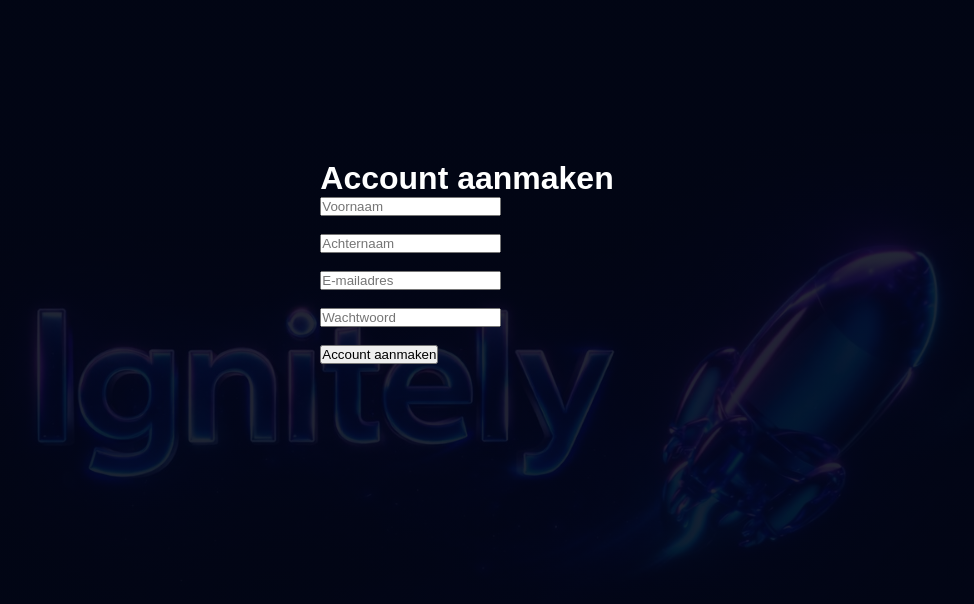
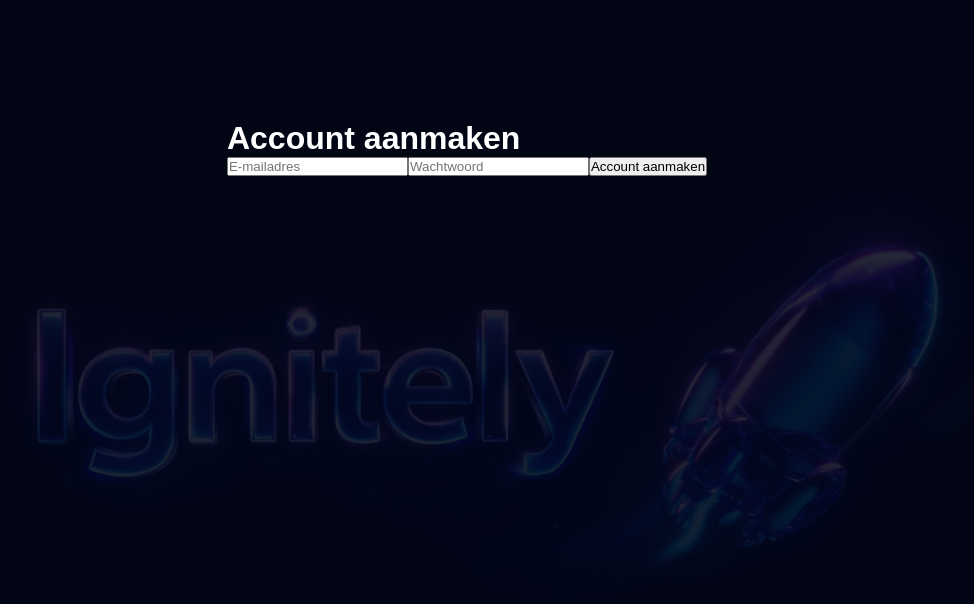
Before and after one commit to IgnitelyAi/Ignitely, a Next.js app: page /register in a window 1280 px wide. Shown: the top 604 px of the page, without its empty margins (173-1147 px from the left). Built offline with nearby package versions, Linux system fonts and the light colour scheme.

Commit message:
Fix login & register

```diff
--- a/app/register/page.tsx
+++ b/app/register/page.tsx
@@ -1,5 +1,4 @@
 "use client"
-export const dynamic = "force-dynamic"
 
 import { useState } from "react"
 import { useRouter } from "next/navigation"
@@ -7,66 +6,37 @@
 
 export default function RegisterPage() {
   const router = useRouter()
-
-  const [firstName, setFirstName] = useState("")
-  const [lastName, setLastName] = useState("")
   const [email, setEmail] = useState("")
   const [password, setPassword] = useState("")
+  const [loading, setLoading] = useState(false)
   const [message, setMessage] = useState("")
-  const [loading, setLoading] = useState(false)
 
   const handleRegister = async (e: React.FormEvent) => {
     e.preventDefault()
     setLoading(true)
     setMessage("")
 
-    // 👇 Supabase hier aanmaken (NIET bovenin!)
-    const supabase = getSupabaseClient()
+    const supabase = getSupabaseClient() // ✅ BINNEN FUNCTIE
 
     const { error } = await supabase.auth.signUp({
       email,
       password,
-      options: {
-        data: {
-          first_name: firstName,
-          last_name: lastName,
-        },
-      },
     })
 
     if (error) {
-      setMessage("Registratie mislukt: " + error.message)
+      setMessage(error.message)
       setLoading(false)
       return
     }
 
-    // 👇 DIRECT naar pakketten
     router.push("/packages")
   }
 
   return (
-    <div style={{ padding: 40 }}>
+    <div>
       <h1>Account aanmaken</h1>
 
       <form onSubmit={handleRegister}>
-        <input
-          type="text"
-          placeholder="Voornaam"
-          value={firstName}
-          onChange={(e) => setFirstName(e.target.value)}
-          required
-        />
-        <br /><br />
-
-        <input
-          type="text"
-          placeholder="Achternaam"
-          value={lastName}
-          onChange={(e) => setLastName(e.target.value)}
-          required
-        />
-        <br /><br />
-
         <input
           type="email"
           placeholder="E-mailadres"
@@ -74,7 +44,6 @@
           onChange={(e) => setEmail(e.target.value)}
           required
         />
-        <br /><br />
 
         <input
           type="password"
@@ -83,7 +52,6 @@
           onChange={(e) => setPassword(e.target.value)}
           required
         />
-        <br /><br />
 
         <button type="submit" disabled={loading}>
           {loading ? "Bezig..." : "Account aanmaken"}
```
Also changed, not shown: app/login/page.tsx (+4 -9 lines).
